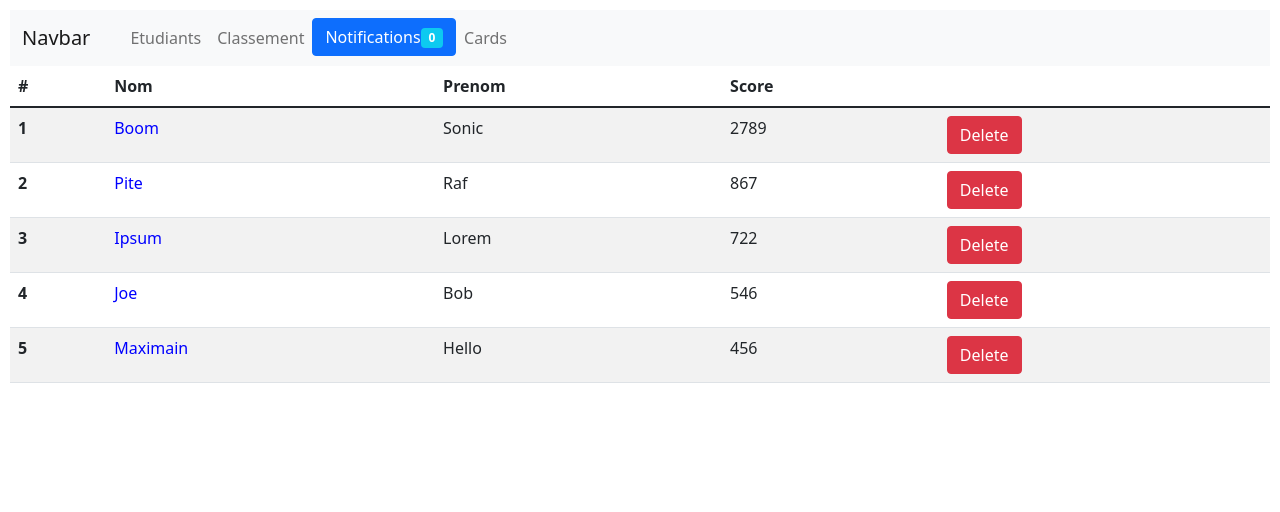
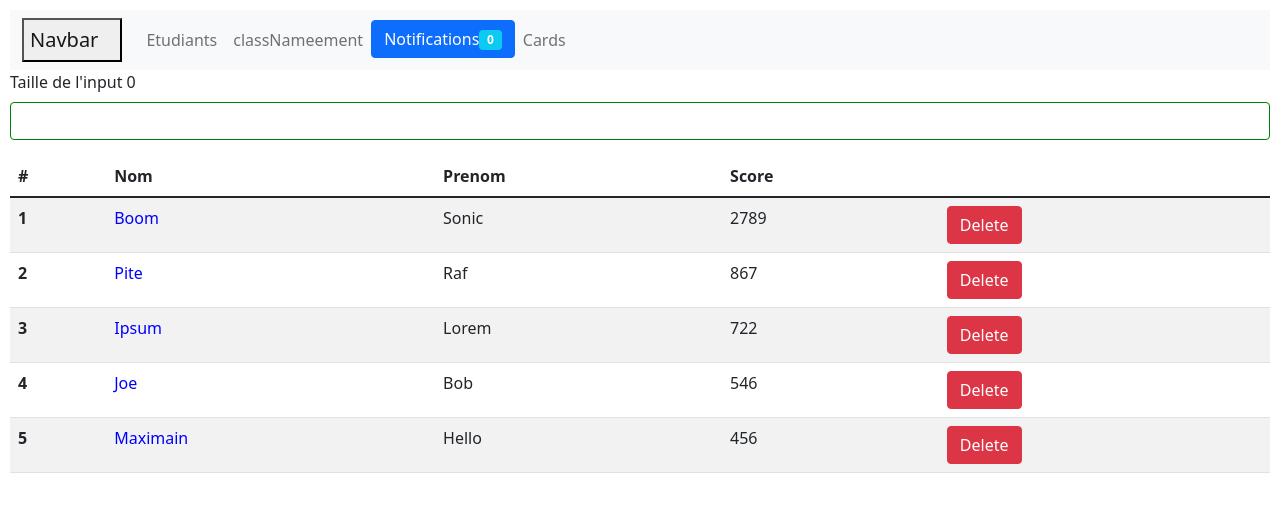
Before and after one commit to Youssef-Benali/reactbasic, a React (Create React App) app: page /classement in a window 1280 px wide. Shown: the top 512 px of the page. Built offline with nearby package versions, Linux system fonts and the light colour scheme.

Commit message:
6/10 class

```diff
--- a/src/components/cards.jsx
+++ b/src/components/cards.jsx
@@ -17,9 +17,9 @@ const Cards = () => {
                 Some quick example text to build on the card title and make up
                 the bulk of the card's content.
               </p>
-              <a href="#" className="btn btn-primary">
+              <button className="btn btn-primary">
                 Go somewheress
-              </a>
+              </button>
             </div>
           </div>
         </div>
@@ -36,9 +36,9 @@ const Cards = () => {
                 Some quick example text to build on the card title and make up
                 the bulk of the card's content.
               </p>
-              <a href="#" className="btn btn-primary">
+              <button className="btn btn-primary">
                 Go somewhere
-              </a>
+              </button>
             </div>
           </div>
         </div>
@@ -55,9 +55,9 @@ const Cards = () => {
                 Some quick example text to build on the card title and make up
                 the bulk of the card's content.
               </p>
-              <a href="#" className="btn btn-primary">
+              <button className="btn btn-primary">
                 Go somewhere
-              </a>
+              </button>
             </div>
           </div>
         </div>
--- a/src/components/classement.jsx
+++ b/src/components/classement.jsx
@@ -1,5 +1,9 @@
 import React from "react";
-import "../css/classement.css"
+import "../css/classement.css";
+
+const inputStyle={
+  border : "1px solid green"
+}
 
 const Classement = (props) => {
   // Trier le tableau ici avec sort()
@@ -8,12 +12,24 @@ const Classement = (props) => {
     if (a.score < b.score) return 1;
     return 0;
   }
-
   // Le tableau est trié avant d'être mappé
   props.joueurs.sort(compare);
-
   return (
     <>
+      <div className="pb-3">
+        <label htmlFor="recherche" className="form-label">
+          Taille de l'input {props.search.length}
+        </label>
+        <input
+          style={inputStyle}
+          onChange={props.onChange}
+          value={props.search}
+          type="text"
+          className="form-control"
+          id="recherche"
+          aria-describedby="emailHelp"
+        />
+      </div>
       <table className="table table-striped">
         <thead>
           <tr>
@@ -21,19 +37,23 @@ const Classement = (props) => {
             <th scope="col">Nom</th>
             <th scope="col">Prenom</th>
             <th scope="col">Score</th>
+
           </tr>
         </thead>
         <tbody>
           {props.joueurs.map((joueur) => (
             <tr key={joueur.prenom}>
               <th>{props.joueurs.indexOf(joueur) + 1}</th>
-              <td style={{color: "blue"}}>{joueur.prenom}</td>
+              <td style={{ color: "blue" }}>{joueur.prenom}</td>
               <td>{joueur.nom}</td>
               <td>{joueur.score}</td>
               <td>
                 <button
-                onClick={() => props.onDelete(joueur)}
-                className="btn btn-danger">Delete</button>
+                  onClick={() => props.onDelete(joueur)}
+                  className="btn btn-danger"
+                >
+                  Delete
+                </button>
               </td>
             </tr>
           ))}
--- a/src/components/navBar.jsx
+++ b/src/components/navBar.jsx
@@ -6,15 +6,15 @@ import Notification from "../components/notifications";
 const NavBar = (props) => {
   return (
     <>
-      <nav class="navbar navbar-expand-lg navbar-light bg-light">
-        <div class="container-fluid">
-          <a class="navbar-brand" href="#">
+      <nav className="navbar navbar-expand-lg navbar-light bg-light">
+        <div className="container-fluid">
+          <button className="navbar-brand" href="#">
             <Link className="navbar-brand" to="/">
               Navbar
             </Link>
-          </a>
+          </button>
           <button
-            class="navbar-toggler"
+            className="navbar-toggler"
             type="button"
             data-bs-toggle="collapse"
             data-bs-target="#navbarNav"
@@ -22,27 +22,27 @@ const NavBar = (props) => {
             aria-expanded="false"
             aria-label="Toggle navigation"
           >
-            <span class="navbar-toggler-icon"></span>
+            <span className="navbar-toggler-icon"></span>
           </button>
-          <div class="collapse navbar-collapse" id="navbarNav">
-            <ul class="navbar-nav">
-              <li class="nav-item">
+          <div className="collapse navbar-collapse" id="navbarNav">
+            <ul className="navbar-nav">
+              <li className="nav-item">
                 <Link className="nav-link" to="etudiants">
                   Etudiants
                 </Link>
               </li>
-              <li class="nav-item">
-                <Link className="nav-link" to="classement">
-                  Classement
+              <li className="nav-item">
+                <Link className="nav-link" to="classNameement">
+                  classNameement
                 </Link>
               </li>
-              <li class="nav-item">
+              <li className="nav-item">
                 <Notification
                   notification={props.notification}
                   handleNotification={props.handleNotification}
                 />
               </li>
-              <li class="nav-item">
+              <li className="nav-item">
                 <Link className="nav-link" to="/cards">
                   Cards
                 </Link>
--- a/src/components/text.jsx
+++ b/src/components/text.jsx
@@ -1,9 +1,5 @@
 import React, { Component } from "react";
-import {
-  BrowserRouter,
-  Routes,
-  Route,
-} from "react-router-dom";
+import { BrowserRouter, Routes, Route } from "react-router-dom";
 
 import NavBar from "./navBar";
 import Etudiants from "./etudiants";
@@ -25,35 +21,52 @@ class Text extends Component {
     ],
     notification: 0,
 
-    joueurs: getPlayers()
+    joueurs: getPlayers(),
+    search: ""
   };
 
   handleNotification = () => {
     this.setState({ notification: this.state.notification + 1 });
   };
-
-  handleDelete = joueur => {
+  handleDelete = (joueur) => {
     // [...] = Spread Operator
     // On clone le tableau
-    const joueursCopy = [...this.state.joueurs]
+    const joueursCopy = [...this.state.joueurs];
     // On filtre le tableau
-    const joueurs = joueursCopy.filter(j => j !== joueur)
+    const joueurs = joueursCopy.filter((j) => j !== joueur);
     // On met à jour la state avec le nouveau tableau
-    this.setState({joueurs})
+    this.setState({ joueurs });
+  };
+  // Here, Ici
+  handleChange = (e) => {
+    this.setState({search: e.target.value})
   }
-
   render() {
     return (
       <>
         <BrowserRouter>
-        <NavBar handleNotification={this.handleNotification}
-              notification={this.state.notification}/>
+          <NavBar
+            handleNotification={this.handleNotification}
+            notification={this.state.notification}
+          />
           <Routes>
-            <Route path="/etudiants" element={<Etudiants etudiants={this.state.etudiants} />}/>
-            <Route path="/classement" element={<Classement onDelete={this.handleDelete} joueurs={this.state.joueurs}/>}/>
+            <Route
+              path="/etudiants"
+              element={<Etudiants etudiants={this.state.etudiants} />}
+            />
+            <Route
+              path="/classement"
+              element={
+                <Classement
+                  search={this.state.search}
+                  onChange={this.handleChange}
+                  onDelete={this.handleDelete}
+                  joueurs={this.state.joueurs}
+                />
+              }
+            />
             {/*  Créer une nouvelle route et afficher le composant <Cards/> */}
-            <Route path="/cards" element={<Cards/>}/>
-
+            <Route path="/cards" element={<Cards />} />
           </Routes>
         </BrowserRouter>
       </>
--- /dev/null
+++ b/src/exo.js
@@ -0,0 +1,3 @@
+const id = Date.now()
+
+console.log(id)
--- a/src/services/fakeDataBase.js
+++ b/src/services/fakeDataBase.js
@@ -3,7 +3,7 @@ const joueurs = [
     {nom: "Sonic", prenom: "Boom", score: 2789},
     {nom: "Hello", prenom: "Maximain", score: 456},
     {nom: "Lorem", prenom: "Ipsum", score: 722},
-    {nom: "Raf", prenom: "Pite", score: 867},
+    {nom: "Raf", prenom: "Pite", score: 867}
   ]
 
 export function getPlayers(){
```
